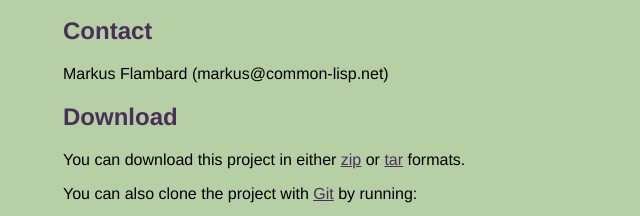
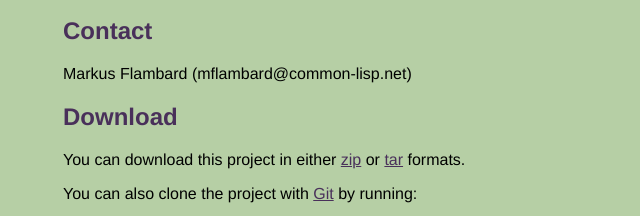
Before and after one commit to flambard/thnappy, a plain HTML site: page index.html in a window 1280 px wide. Shown: the part 451-667 px from the top of the page, 227-867 px from the left. Drawn offline with Linux system fonts and the light colour scheme.

Commit message:
Corrected contact email.

```diff
--- a/index.html
+++ b/index.html
@@ -58,7 +58,7 @@
 <br/>
 <br/>      </p>
 <h2>Contact</h2>
-<p>Markus Flambard (markus@common-lisp.net)
+<p>Markus Flambard (mflambard@common-lisp.net)
 <br/>      </p>
 
 
```
